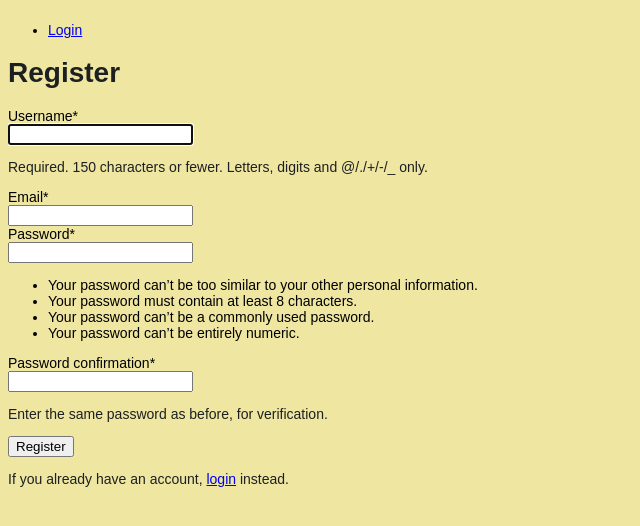
After one commit to louise-gautier/djangoone, a Django app: page /register/ in a window 1280 px wide. The commit adds this page. Shown: the top 526 px of the page, without its empty margins (0-640 px from the left). Run offline with Django 3.2, Linux system fonts and the light colour scheme; some libraries are stand-ins or nearby versions.

Commit message:
Gestion authentification (login, log out, registration et décorateur is_authenticated)

```diff
--- /dev/null
+++ b/mysite/djangroot/forms.py
@@ -0,0 +1,20 @@
+from django import forms
+from django.contrib.auth.forms import UserCreationForm
+from django.contrib.auth.models import User
+
+
+# Create your forms here.
+
+class NewUserForm(UserCreationForm):
+    email = forms.EmailField(required=True)
+
+    class Meta:
+        model = User
+        fields = ("username", "email", "password1", "password2")
+
+    def save(self, commit=True):
+        user = super(NewUserForm, self).save(commit=False)
+        user.email = self.cleaned_data['email']
+        if commit:
+            user.save()
+        return user
--- /dev/null
+++ b/mysite/djangroot/templates/djangroot/header.html
@@ -0,0 +1,38 @@
+<!DOCTYPE html>
+<html>
+    {% load static %}
+    <link rel="stylesheet" type="text/css" href="{% static 'djangroot/base.css' %}">
+    <head>
+        <!-- Required meta tags -->
+        <meta charset="utf-8">
+        <meta name="viewport" content="width=device-width, initial-scale=1.0">
+        <title>Title</title>
+    </head>
+    <body>
+        <!--Navbar-->
+        <nav class="navbar navbar-expand-lg navbar-light bg-light">
+          <div class="collapse navbar-collapse" id="navbarText">
+            <ul class="navbar-nav mr-auto">
+              {% if user.is_authenticated %}
+
+              <li class="nav-item">
+                <a class="nav-link" href="/logout">Logout</a>
+              </li>
+              <li class="nav-item">
+                <a class="nav-link" href="#">Welcome, {{user.username}}</a>
+              </li>
+
+              {% else %}
+
+              <li class="nav-item">
+                <a class="nav-link" href="/login">Login</a>
+              </li>
+
+              {% endif %}
+            </ul>
+          </div>
+        </nav>
+        {% block content %}
+        {% endblock %}
+    </body>
+</html>
--- /dev/null
+++ b/mysite/djangroot/templates/djangroot/register.html
@@ -0,0 +1,18 @@
+{% extends "djangroot/header.html" %}
+
+{% block content %}
+
+{% load crispy_forms_tags %}
+
+<!--Register-->
+<div class="container py-5">
+	<h1>Register</h1>
+	<form method="POST">
+		{% csrf_token %}
+		{{ register_form|crispy }}
+		<button class="btn btn-primary" type="submit">Register</button>
+	</form>
+	<p class="text-center">If you already have an account, <a href="/login">login</a> instead.</p>
+</div>
+
+{% endblock %}
--- a/mysite/djangroot/urls.py
+++ b/mysite/djangroot/urls.py
@@ -13,4 +13,7 @@ urlpatterns = [
     path('<int:pk>/', views.DetailView.as_view(), name='detail'),
     path('<int:pk>/results/', views.ResultsView.as_view(), name='results'),
     path('<int:question_id>/vote/', views.vote, name='vote'),
+    path("register/", views.register_request, name="register"),
+    path("login/", views.login_request, name="login"),
+    path("logout/", views.logout_request, name="logout"),
 ]
--- a/mysite/djangroot/views.py
+++ b/mysite/djangroot/views.py
@@ -1,63 +1,62 @@
-from django.shortcuts import render, get_object_or_404
+from django.contrib.auth import login, authenticate, logout
+from django.contrib.auth.decorators import login_required
+from django.contrib.auth.forms import AuthenticationForm
+from django.contrib.auth.mixins import LoginRequiredMixin
+from django.shortcuts import render, get_object_or_404, redirect
 from django.http import HttpResponse, Http404, HttpResponseRedirect
 
 from django.urls import reverse
 from django.utils import timezone
 from django.views import generic
 
+from django.contrib import messages
+#from django.contrib.auth.models import User
+
+from .forms import NewUserForm
 from .models import Question, Choice
 
-from django.template import loader
 
-#-----------------------------------V1------------------------------------------#
-#def index(request):
-#    return render(request, 'djangroot/index.html')
-# à éditer pour mettre des test BDD
+def register_request(request):
+    if request.method == "POST":
+        form = NewUserForm(request.POST)
+        if form.is_valid():
+            user = form.save()
+            login(request, user)
+            messages.success(request, "Registration successful.")
+            return redirect("djangroot_name:index")
+        messages.error(request, "Unsuccessful registration. Invalid information.")
+    form = NewUserForm()
+    return render(request=request, template_name="djangroot/register.html", context={"register_form": form})
 
 
-#def index2(request):
-#    dicos = [{'name': 'd1'}, {'name': 'd2'}, {'name': 'd3'}]
-#    context = {'dicos': dicos}
-#    print(context)
-#    return render(request, 'djangroot/index2.html', context)
-
-#-----------------------------------V2------------------------------------------#
-#def index(request):
-#    latest_question_list = Question.objects.order_by('-pub_date')[:5]
-#    context = {'latest_question_list': latest_question_list}
-#    return render(request, 'djangroot/index.html', context)
-#
-#
-#def detail(request, question_id):
-#    question = get_object_or_404(Question, pk=question_id)
-#    return render(request, 'djangroot/detail.html', {'question_id': question_id, 'question': question})
-#
-#
-#def results(request, question_id):
-#    question = get_object_or_404(Question, pk=question_id)
-#    return render(request, 'djangroot/results.html', {'question': question})
-#
-#
-#def vote(request, question_id):
-#    question = get_object_or_404(Question, pk=question_id)
-#    try:
-#        selected_choice = question.choice_set.get(pk=request.POST['choice'])
-#    except (KeyError, Choice.DoesNotExist):
-#        # Redisplay the question voting form.
-#        return render(request, 'djangroot/detail.html', {
-#            'question': question,
-#            'error_message': "You didn't select a choice.",
-#        })
-#    else:
-#        selected_choice.votes += 1
-#        selected_choice.save()
-#        # Always return an HttpResponseRedirect after successfully dealing
-#        # with POST data. This prevents data from being posted twice if a
-#        # user hits the Back button.
-#        return HttpResponseRedirect(reverse('djangroot_name:results', args=(question.id,)))
+def login_request(request):
+    if request.method == "POST":
+        form = AuthenticationForm(request, data=request.POST)
+        if form.is_valid():
+            username = form.cleaned_data.get('username')
+            password = form.cleaned_data.get('password')
+            user = authenticate(username=username, password=password)
+            if user is not None:
+                login(request, user)
+                messages.info(request, f"You are now logged in as {username}.")
+                return redirect("djangroot_name:index")
+            else:
+                messages.error(request, "Invalid username or password.")
+        else:
+            messages.error(request, "Invalid username or password.")
+    form = AuthenticationForm()
+    return render(request=request, template_name="djangroot/login.html", context={"login_form": form})
 
 
-class IndexView(generic.ListView):
+@login_required
+def logout_request(request):
+    logout(request)
+    messages.info(request, "You have successfully logged out.")
+    return redirect("djangroot_name:index")
+
+
+class IndexView(LoginRequiredMixin, generic.ListView):
+    login_url = '/login/'
     template_name = 'djangroot/index.html'
     context_object_name = 'latest_question_list'
 
@@ -66,16 +65,19 @@ class IndexView(generic.ListView):
         return Question.objects.order_by('-pub_date')[:5]
 
 
-class DetailView(generic.DetailView):
+class DetailView(LoginRequiredMixin, generic.DetailView):
+    login_url = '/login/'
     model = Question
     template_name = 'djangroot/detail.html'
 
 
-class ResultsView(generic.DetailView):
+class ResultsView(LoginRequiredMixin, generic.DetailView):
+    login_url = '/login/'
     model = Question
     template_name = 'djangroot/results.html'
 
 
+@login_required
 def vote(request, question_id):
     question = get_object_or_404(Question, pk=question_id)
     try:
--- a/mysite/mysite/settings.py
+++ b/mysite/mysite/settings.py
@@ -38,6 +38,7 @@ INSTALLED_APPS = [
     'django.contrib.sessions',
     'django.contrib.messages',
     'django.contrib.staticfiles',
+    'crispy_forms',
 ]
 
 MIDDLEWARE = [
@@ -149,3 +150,5 @@ STATICFILES_DIRS = []
 # https://docs.djangoproject.com/en/3.2/ref/settings/#default-auto-field
 
 DEFAULT_AUTO_FIELD = 'django.db.models.BigAutoField'
+
+LOGIN_URL = '/login/'
```
Also changed, not shown: mysite/app.yaml (+8 -0 lines), mysite/djangroot/templates/djangroot/index.html (+4 -12 lines), mysite/djangroot/templates/djangroot/login.html (added, +18 -0 lines).
